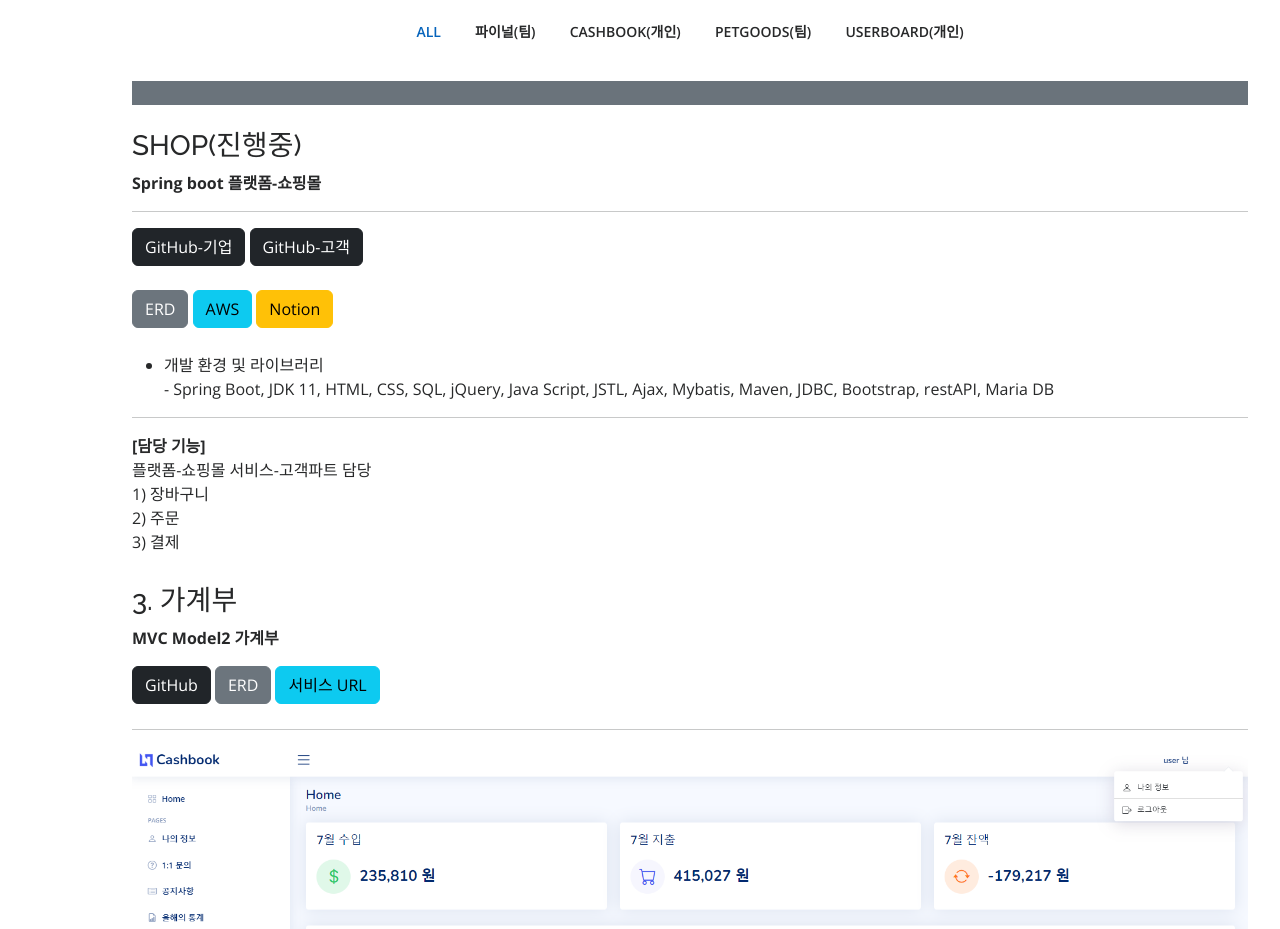
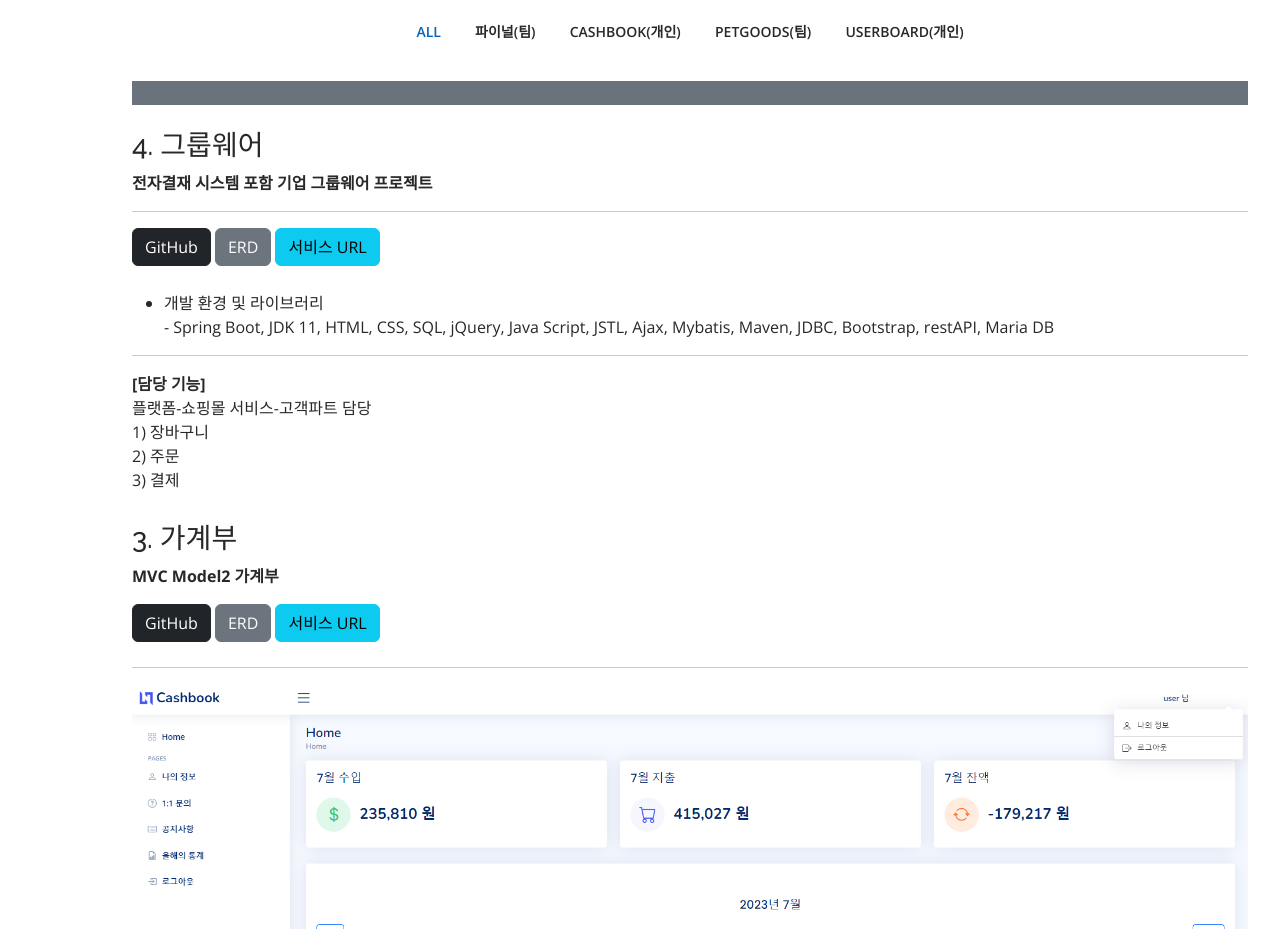
Before and after one commit to conio11/conio11.github.io, a plain HTML site: page index.html in a window 1280 px wide. Shown: the part 1940-2869 px from the top of the page. Drawn offline with nearby package versions, Linux system fonts and the light colour scheme.

Commit message:
파이널 프로젝트 수정 시작

```diff
--- a/index.html
+++ b/index.html
@@ -282,18 +282,15 @@
 
 			          <div class="col-lg-12">
 			            <div class="portfolio-info">
-			              <h3>SHOP(진행중)</h3>
+			              <h3>4. 그룹웨어</h3>
 			            </div>
 			            <div class="portfolio-description">
-			                <p><b>Spring boot 플랫폼-쇼핑몰</b></p>
+			                <p><b>전자결재 시스템 포함 기업 그룹웨어 프로젝트</b></p>
 			              	<hr>
 			              	<div style="margin-bottom: 25px">
-				                <a href="https://github.com/goodee-project/58shop_b" class="btn btn-dark" role="button" style="text-decoration: none;" target="_blank">GitHub-기업</a>
-				                <a href="https://github.com/goodee-project/58shop_c" class="btn btn-dark" role="button" style="text-decoration: none;" target="_blank">GitHub-고객</a>
-				                <br><br>
-				                <button type="button" class="btn btn-secondary" onclick="window.open('assets/img/portfolio/gdj58ERD.png')">ERD</button>
-				                <a href="http://15.165.143.58/58platform/integrationPage" class="btn btn-info" target="_blank">AWS</a>
-				                <a href="https://tar-asiago-605.notion.site/3714fa4f127c48c0aebde7bfa9fc48c2" class="btn btn-warning" target="_blank">Notion</a>
+				                <a href="https://github.com/conio11/Cashbook" class="btn btn-dark" role="button" style="text-decoration: none;" target="_blank">GitHub</a>
+				                <button type="button" class="btn btn-secondary" onclick="window.open('assets/img/portfolio/cash_erd.png')">ERD</button>
+				                <a href="http://13.124.167.131/JoinTree/login/login" class="btn btn-info" target="_blank">서비스 URL</a>
 			              	</div>
 			              	<ul>
 								<li style="margin-bottom: 5px">개발 환경 및 라이브러리 <br> - Spring Boot, JDK 11, HTML, CSS, SQL, jQuery, Java Script, JSTL, Ajax, Mybatis, Maven, JDBC, Bootstrap, restAPI, Maria DB</li>
```
